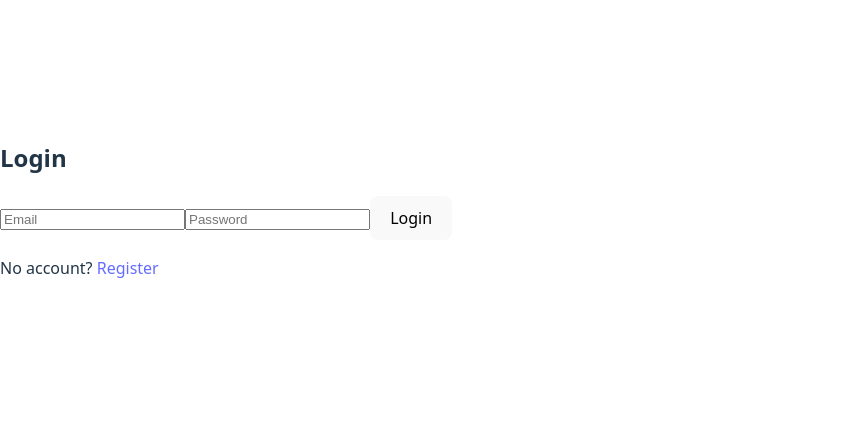
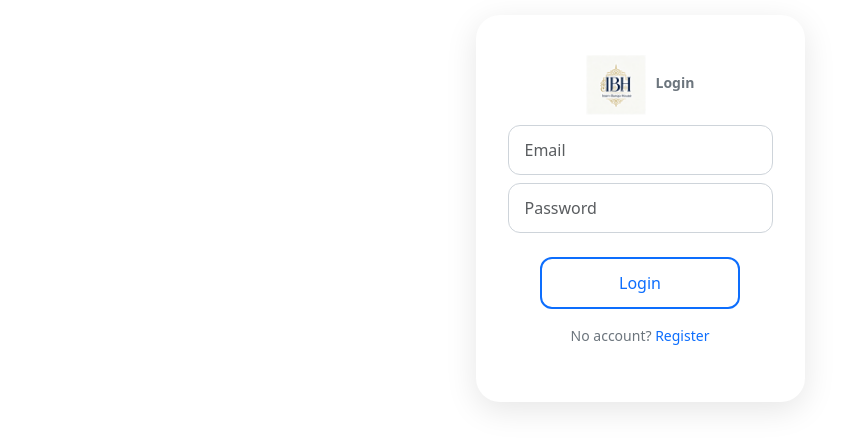
Before and after one commit to InamulHussenShaik/IBHFrontend, a React (Vite) app in the folder ibhui-frontend/: page /login in a window 1280 px wide. Shown: the part 192-640 px from the top of the page, without its empty margins (0-857 px from the left). Built offline with nearby package versions, Linux system fonts and the light colour scheme.

Commit message:
fourth commit
added styling for Login, Register & Welcome pages

```diff
--- a/ibhui-frontend/package.json
+++ b/ibhui-frontend/package.json
@@ -11,6 +11,7 @@
   },
   "dependencies": {
     "axios": "^1.12.2",
+    "bootstrap": "^5.3.8",
     "react": "^19.1.1",
     "react-dom": "^19.1.1",
     "react-router-dom": "^7.9.2"
--- a/ibhui-frontend/src/main.jsx
+++ b/ibhui-frontend/src/main.jsx
@@ -2,7 +2,10 @@ import React from "react";
 import ReactDOM from "react-dom/client";
 import { BrowserRouter } from "react-router-dom";
 import App from "./App";
-import "./index.css";
+
+import 'bootstrap/dist/css/bootstrap.min.css'; // Bootstrap CSS
+import './index.css'; // your global CSS
+import './stylesheets/login.css'; // your custom login CSS
 
 ReactDOM.createRoot(document.getElementById("root")).render(
   <BrowserRouter>
--- a/ibhui-frontend/src/pages/Login.jsx
+++ b/ibhui-frontend/src/pages/Login.jsx
@@ -1,6 +1,8 @@
 import { useState } from "react";
 import { useNavigate, Link } from "react-router-dom";
 import { loginUser } from "../api";
+import '../stylesheets/login.css'; // correct import path
+import logo from "../assets/logo.png";
 
 export default function Login() {
   const [email, setEmail] = useState("");
@@ -19,17 +21,17 @@ export default function Login() {
   };
 
   return (
-    <div className="flex items-center justify-center min-h-screen bg-gray-100 px-4">
-      <form
-        onSubmit={handleSubmit}
-        className="bg-white p-8 rounded-2xl shadow-lg w-full max-w-sm"
-      >
-        <h2 className="text-2xl font-bold mb-6 text-center">Login</h2>
+    <div className="login-container">
+      <form onSubmit={handleSubmit} className="login-form">
+            <div className="login-header">
+          <img src={logo} alt="IBH Logo" className="login-logo" />
+          <p className="entryheading">Login</p>
+        </div>
 
         <input
           type="email"
           placeholder="Email"
-          className="w-full p-3 mb-4 border border-gray-300 rounded-lg focus:outline-none focus:ring-2 focus:ring-blue-500"
+          className="form-control"
           value={email}
           onChange={(e) => setEmail(e.target.value)}
           required
@@ -38,24 +40,19 @@ export default function Login() {
         <input
           type="password"
           placeholder="Password"
-          className="w-full p-3 mb-6 border border-gray-300 rounded-lg focus:outline-none focus:ring-2 focus:ring-blue-500"
+          className="form-control"
           value={password}
           onChange={(e) => setPassword(e.target.value)}
           required
         />
 
-        <button
-          type="submit"
-          className="w-full bg-blue-600 text-white py-3 rounded-lg hover:bg-blue-700 transition"
-        >
+        <button type="submit" className="btn-outline-blue loginbutton">
           Login
         </button>
 
-        <p className="mt-4 text-sm text-center text-gray-600">
+        <p>
           No account?{" "}
-          <Link to="/register" className="text-blue-600 font-medium">
-            Register
-          </Link>
+          <Link to="/register">Register</Link>
         </p>
       </form>
     </div>
--- a/ibhui-frontend/src/pages/Register.jsx
+++ b/ibhui-frontend/src/pages/Register.jsx
@@ -1,6 +1,7 @@
 import { useState } from "react";
 import { useNavigate, Link } from "react-router-dom";
 import { registerUser } from "../api";
+import "../stylesheets/register.css"; // custom styles
 
 export default function Register() {
   const [username, setUsername] = useState("");
@@ -22,68 +23,72 @@ export default function Register() {
   };
 
   return (
-    <div className="flex items-center justify-center min-h-screen bg-gray-100 px-4">
-      <form
-        onSubmit={handleSubmit}
-        className="bg-white p-8 rounded-2xl shadow-lg w-full max-w-sm"
-      >
-        <h2 className="text-2xl font-bold mb-6 text-center">Register</h2>
+    <div className="register-container">
+      <form onSubmit={handleSubmit} className="register-form card p-4 shadow">
+        <h2 className="text-center mb-4">Register</h2>
 
+        <div className="mb-3">
           <input
             type="text"
             placeholder="Username"
-          className="w-full p-3 mb-4 border border-gray-300 rounded-lg focus:outline-none focus:ring-2 focus:ring-blue-500"
+            className="form-control"
             value={username}
             onChange={(e) => setUsername(e.target.value)}
             required
           />
+        </div>
 
+        <div className="mb-3">
           <input
             type="email"
             placeholder="Email"
-          className="w-full p-3 mb-4 border border-gray-300 rounded-lg focus:outline-none focus:ring-2 focus:ring-blue-500"
+            className="form-control"
             value={email}
             onChange={(e) => setEmail(e.target.value)}
             required
           />
+        </div>
 
+        <div className="mb-3">
           <input
             type="text"
             placeholder="Phone"
-          className="w-full p-3 mb-4 border border-gray-300 rounded-lg focus:outline-none focus:ring-2 focus:ring-blue-500"
+            className="form-control"
             value={phone}
             onChange={(e) => setPhone(e.target.value)}
             required
           />
+        </div>
 
+        <div className="mb-3">
           <input
             type="password"
             placeholder="Password"
-          className="w-full p-3 mb-4 border border-gray-300 rounded-lg focus:outline-none focus:ring-2 focus:ring-blue-500"
+            className="form-control"
             value={password}
             onChange={(e) => setPassword(e.target.value)}
             required
           />
+        </div>
 
+        <div className="mb-4">
           <input
             type="password"
             placeholder="Confirm Password"
-          className="w-full p-3 mb-6 border border-gray-300 rounded-lg focus:outline-none focus:ring-2 focus:ring-blue-500"
+            className="form-control"
             value={confirmPassword}
             onChange={(e) => setConfirmPassword(e.target.value)}
             required
           />
+        </div>
 
-        <button
-          type="submit"
-          className="w-full bg-green-600 text-white py-3 rounded-lg hover:bg-green-700 transition"
-        >
+        <button type="submit" className="btn btn-success w-100">
           Register
         </button>
 
-        <p className="mt-4 text-sm text-center text-gray-600">
+        <p className="text-center mt-3 text-muted">
           Already have an account?{" "}
-          <Link to="/login" className="text-blue-600 font-medium">
+          <Link to="/login" className="text-primary fw-medium">
             Login
           </Link>
         </p>
--- /dev/null
+++ b/ibhui-frontend/src/stylesheets/login.css
@@ -0,0 +1,112 @@
+/* Center form on full screen */
+body, html {
+  height: 100%;
+  margin: 0;
+  font-family: Arial, sans-serif;
+  background-color: #f8f9fa; /* light gray */
+   display: flex;
+  justify-content: center;
+  align-items: center;
+}
+
+/* Optional container styling if not using Bootstrap utilities */
+.login-container {
+  display: flex;
+  justify-content: center;
+  align-items: center;
+  min-height: 100vh;
+  padding: 1rem;
+}
+
+/* Form card styling */
+.login-form {
+  background: #ffffff;
+  padding: 2.5rem 2rem;
+  border-radius: 1.5rem;
+  box-shadow: 0 0.5rem 2rem rgba(0, 0, 0, 0.1);
+  width: 100%;
+  max-width: 400px;
+}
+.login-header {
+  display: flex;
+  align-items: center;   /* vertical center */
+  justify-content: center; /* center horizontally */
+  gap: 10px;             /* space between logo and text */
+  margin-bottom: 10px;
+}
+
+.login-logo {
+  height: 60px;   /* adjust as needed */
+  width: auto;
+  object-fit: contain;
+}
+
+
+/* Form heading */
+.entryheading {
+  text-align: center;
+  font-size: 2.2rem;   /* increased size */
+  font-weight: 800;    /* extra bold */
+  color: #000000;      /* pure black */
+  margin-bottom: 20px; /* optional: spacing below */
+}
+
+
+/* Input fields */
+.login-form input.form-control {
+  border-radius: 0.75rem;
+  border: 1px solid #ced4da;
+  padding: 0.75rem 1rem;
+  font-size: 1rem;
+   margin: 0.5rem auto 0 auto;
+}
+
+.login-form input.form-control:focus {
+  border-color: #0d6efd;
+  box-shadow: 0 0 0 0.25rem rgba(13, 110, 253, 0.25);
+}
+
+/* Submit button */
+.btn-outline-blue {
+  display: block;               /* makes it a block element so margin auto works */
+  margin: 1.5rem auto 0 auto;   /* top 1.5rem, left/right auto to center, bottom 0 */
+  border: 2px solid #0d6efd;
+  color: #0d6efd;
+  background-color: transparent;
+  border-radius: 0.75rem;
+  padding: 0.75rem 1rem;
+  font-size: 1rem;
+  transition: all 0.3s;
+  width: 100%;                  /* optional: make button full width */
+  max-width: 200px;             /* optional: restrict maximum width */
+  text-align: center;           /* ensures text is centered */
+}
+
+.btn-outline-blue:hover {
+  background-color: #0d6efd;
+  color: #fff;
+}
+
+
+.btn-outline-blue:hover {
+  background-color: #0d6efd;
+  color: #fff;
+}
+
+/* Bottom paragraph */
+.login-form p {
+  text-align: center;
+  font-size: 0.875rem;
+  color: #6c757d;
+  margin-top: 1rem;
+}
+
+.login-form p a {
+  color: #0d6efd;
+  text-decoration: none;
+  font-weight: 500;
+}
+
+.login-form p a:hover {
+  text-decoration: underline;
+}
--- /dev/null
+++ b/ibhui-frontend/src/stylesheets/register.css
@@ -0,0 +1,54 @@
+/* Full-page center */
+.register-container {
+  display: flex;
+  justify-content: center;
+  align-items: center;
+  min-height: 100vh;
+   width: 100vw;
+  background-color: #f8f9fa; /* light gray */
+  padding: 1rem;
+}
+
+/* Card form styling */
+.register-form {
+  border-radius: 1rem;
+  max-width: 400px;
+  width: 100%;
+}
+
+/* Heading */
+.register-form h2 {
+  font-weight: bold;
+  color: #343a40;
+}
+
+/* Input styling */
+.register-form .form-control {
+  border-radius: 0.5rem;
+  padding: 0.75rem;
+}
+
+.register-form .form-control:focus {
+  border-color: #198754;
+  box-shadow: 0 0 0 0.25rem rgba(25, 135, 84, 0.25);
+}
+
+/* Button */
+.register-form button {
+  border-radius: 0.5rem;
+  padding: 0.75rem;
+  font-size: 1rem;
+}
+
+/* Link paragraph */
+.register-form p {
+  font-size: 0.9rem;
+}
+
+.register-form a {
+  text-decoration: none;
+}
+
+.register-form a:hover {
+  text-decoration: underline;
+}
--- /dev/null
+++ b/ibhui-frontend/src/stylesheets/welcome.css
@@ -0,0 +1,33 @@
+/* Full-page setup */
+.welcome-page {
+  height: 100vh;
+  width: 100vw;       /* full width of viewport */
+  display: flex;
+  flex-direction: column;
+  background-color: #f8f9fa;
+}
+.navbar-logo {
+  height: 70px;       /* Adjust logo height */
+  width: auto;        /* Keep aspect ratio */
+  object-fit: contain; /* Prevent distortion */
+  margin-right: 10px; /* Add spacing from text if any */
+  cursor: pointer;    /* Looks clickable */
+}
+
+
+
+/* Centered content */
+.welcome-content {
+  flex: 1;
+  display: flex;
+  align-items: center;
+  justify-content: center;
+}
+
+/* Big bold welcome text */
+.welcome-content h1 {
+  font-size: 2.5rem;
+  font-weight: bold;
+  color: #343a40;
+  text-align: center;
+}
```
Also changed, not shown: ibhui-frontend/src/pages/Welcome.jsx (+19 -7 lines), ibhui-frontend/src/assets/Logo.png (added), 1 other file (tests, documents, lock files or other folders). Lines whose indentation alone changed are shown as unchanged.
